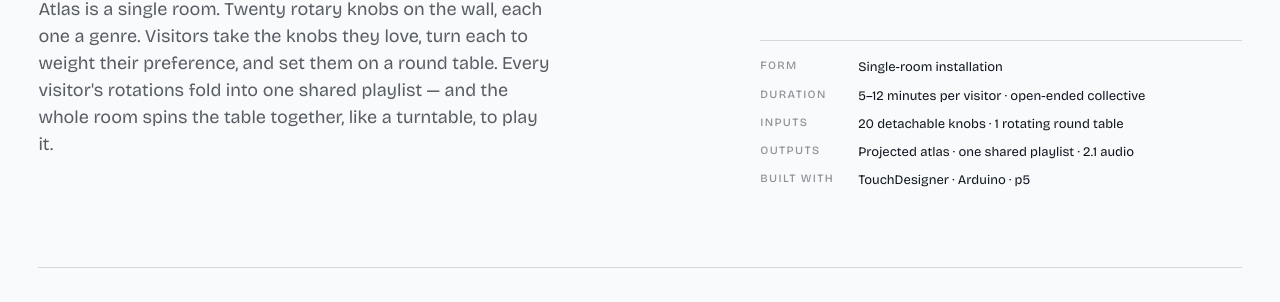
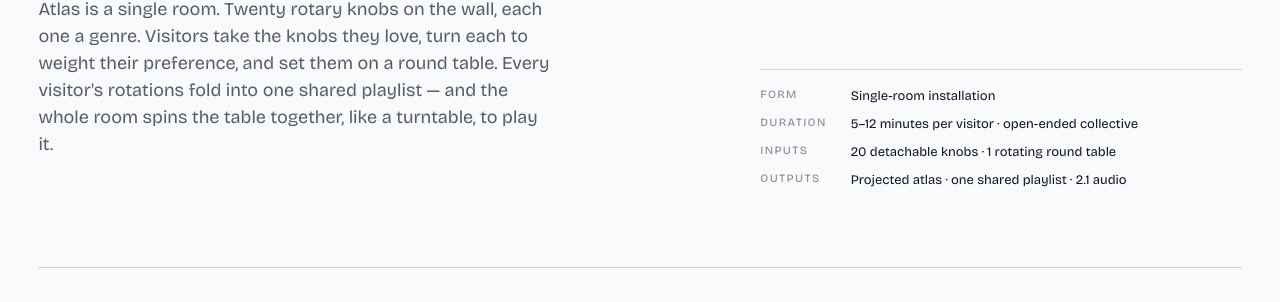
Before and after one commit to tyler25-blip/genre-map, a plain HTML site: page index.html in a window 1280 px wide. Shown: the part 498-800 px from the top of the page. Drawn offline with nearby package versions, Linux system fonts and the light colour scheme.

Commit message:
Remove 'Built with' from hero spec
Co-Authored-By: Claude Sonnet 4.6 <noreply@anthropic.com>

```diff
--- a/index.html
+++ b/index.html
@@ -489,7 +489,6 @@ h2, .h {
         <dt>Duration</dt><dd>5–12 minutes per visitor · open-ended collective</dd>
         <dt>Inputs</dt><dd>20 detachable knobs · 1 rotating round table</dd>
         <dt>Outputs</dt><dd>Projected atlas · one shared playlist · 2.1 audio</dd>
-        <dt>Built with</dt><dd>TouchDesigner · Arduino · p5</dd>
       </dl>
     </aside>
   </section>
```
